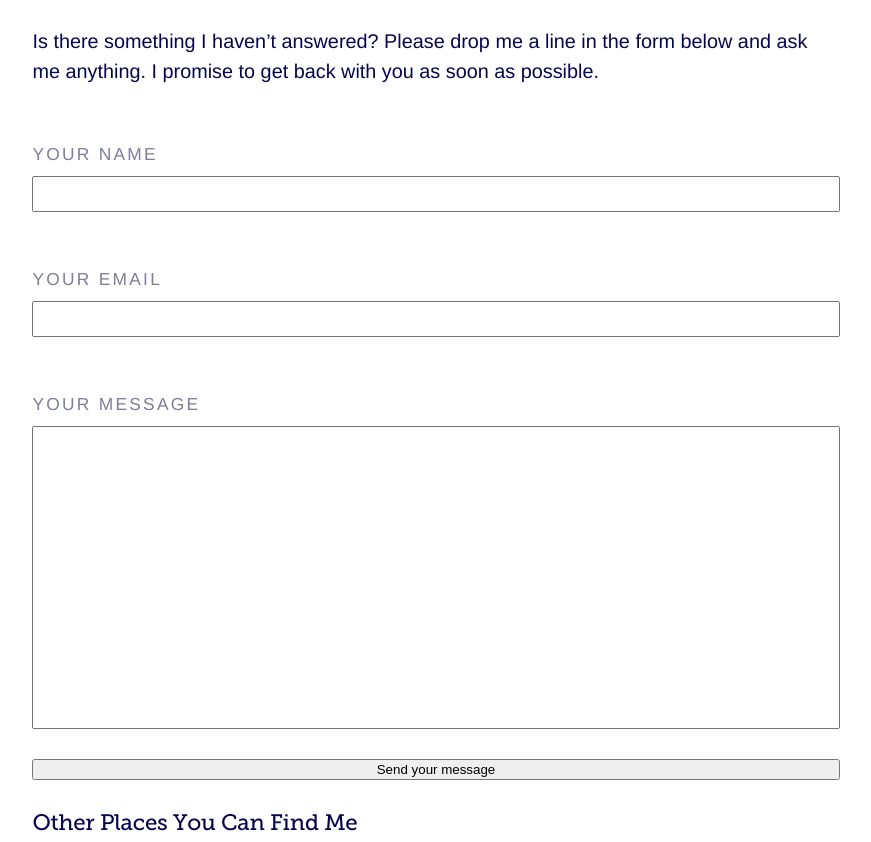
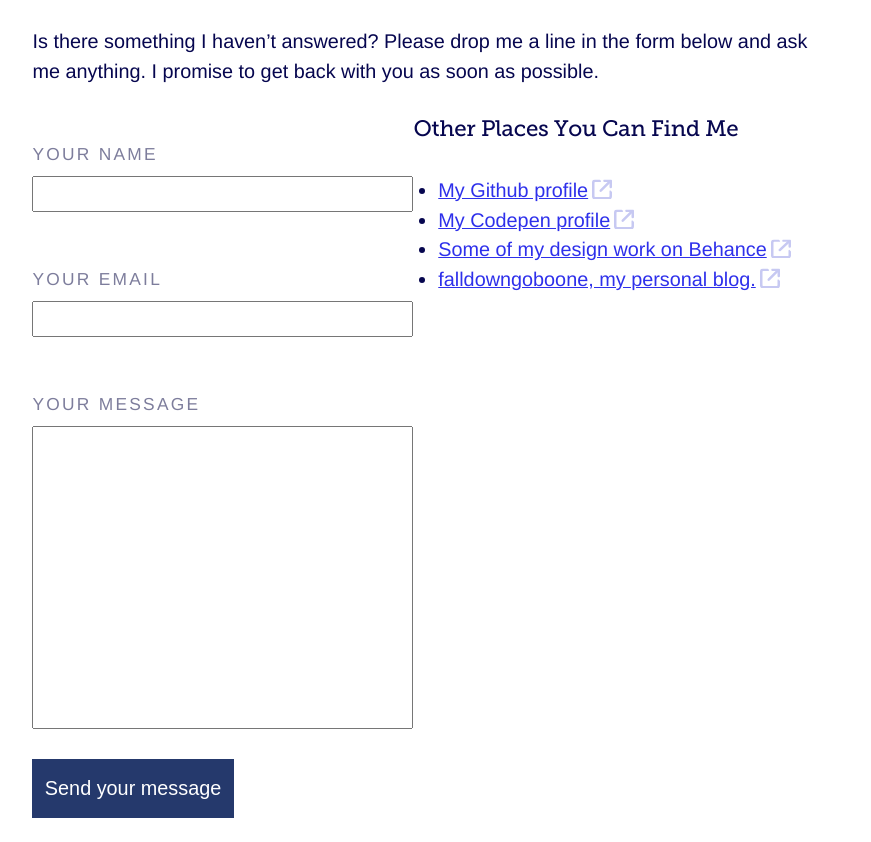
Before and after one commit to falldowngoboone/falldowngoboone.github.io, a website: page index.html in a window 1280 px wide. Shown: the part 7087-7929 px from the top of the page, without its empty margins (204-1075 px from the left). Drawn offline with Linux system fonts and the light colour scheme; a small style sheet from the web is missing.

Commit message:
Begin styling contact form

```diff
--- /dev/null
+++ b/css/scss/_buttons.scss
@@ -0,0 +1,13 @@
+.btn {
+  font-size: inherit;
+  line-height: inherit;
+  color: white;
+  background-color: $primary-background-color;
+  -webkit-appearance: none;
+  border: none;
+  padding: ($lh-space / 2) ($sm-space / 2);
+
+  @media screen and (min-width: $mq-md) {
+    width: auto;
+  }
+}
--- a/css/scss/_forms.scss
+++ b/css/scss/_forms.scss
@@ -1,6 +1,10 @@
 /*
  * $Forms
  */
+
+ .form {
+  margin-bottom: $lh-space * 2;
+ }
 
 .input-group {
   margin-top: $lh-space;
--- /dev/null
+++ b/css/scss/_layout.scss
@@ -0,0 +1,5 @@
+.l-2-lg {
+  @media screen and (min-width: $mq-lg) {
+    display: flex;
+  }
+}
--- a/css/style.scss
+++ b/css/style.scss
@@ -1,5 +1,8 @@
 // Variables
 @import "scss/variables";
+
+// Layout classes
+@import "scss/layout";
 
 // Base style rules
 @import "scss/fonts";
@@ -8,6 +11,7 @@
 @import "scss/typography";
 @import "scss/links";
 @import "scss/forms";
+@import "scss/buttons";
 
 // Components
 @import "scss/page-header";
--- a/index.html
+++ b/index.html
@@ -238,8 +238,9 @@
       <h2 class="section__title">Contact</h2>
       <p>Is there something I haven’t answered? Please drop me a line in the form below and ask me anything. I promise to get back with you as soon as possible.</p>
 
+      <div class="l-2-lg">
         <!-- Refer to https://formspree.io for API documentation -->
-      <form action="https://formspree.io/falldowngoboone@gmail.com" method="POST">
+        <form class="form" action="https://formspree.io/falldowngoboone@gmail.com" method="POST">
           <input type="hidden" name="_next" value="#" />
           <input type="hidden" name="_subject" value="New submission!" />
           <div class="input-group">
@@ -256,10 +257,11 @@
             <textarea name="message" id="message" cols="30" rows="10"></textarea>
           </div>
           <div class="input-group">
-          <button type="submit">Send your message</button>
+            <button class="btn" type="submit">Send your message</button>
           </div>
         </form>
 
+        <div>
           <h3 class="section__primary-heading">Other Places You Can Find Me</h3>
           <ul>
             <li><a href="https://github.com/falldowngoboone" target="_blank" rel="noopener noreferrer">My Github profile</a></li>
@@ -267,6 +269,8 @@
             <li><a href="https://www.behance.net/ryanboone" target="_blank" rel="noopener noreferrer">Some of my design work on Behance</a></li>
             <li><a href="http://www.falldowngoboone.com" target="_blank" rel="noopener noreferrer">falldowngoboone, my personal blog.</a></li>
           </ul>
+        </div>
+      </div>
     </section>
 
     <footer class="page-footer">© <span id="copyright-date">2017</span> Ryan Boone</footer>
```
Also changed, not shown: css/style.css, 1 other file. Lines whose indentation alone changed are shown as unchanged.
